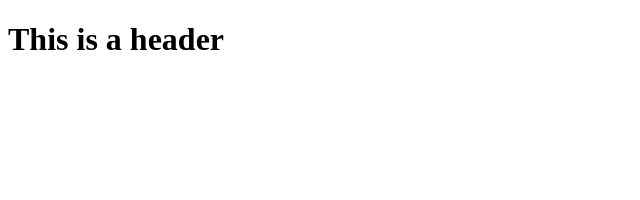
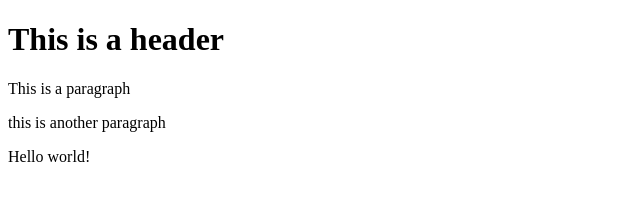
Before and after one commit to Psykopomp/git-test, a website: page index.html in a window 1280 px wide. Shown: the whole page, without its empty margins (0-640 px from the left). Drawn offline with Linux system fonts and the light colour scheme.

Commit message:
using NPM

```diff
--- a/index.html
+++ b/index.html
@@ -2,5 +2,8 @@
 <html>
     <body>
         <h1>This is a header</h1>
+        <p>This is a paragraph</p>
+        <p>this is another paragraph</p>
+        <p>Hello world!</p>
     </body>
 </html>
```
Also changed, not shown: package.json (added, +24 -0 lines), 2 other files.
